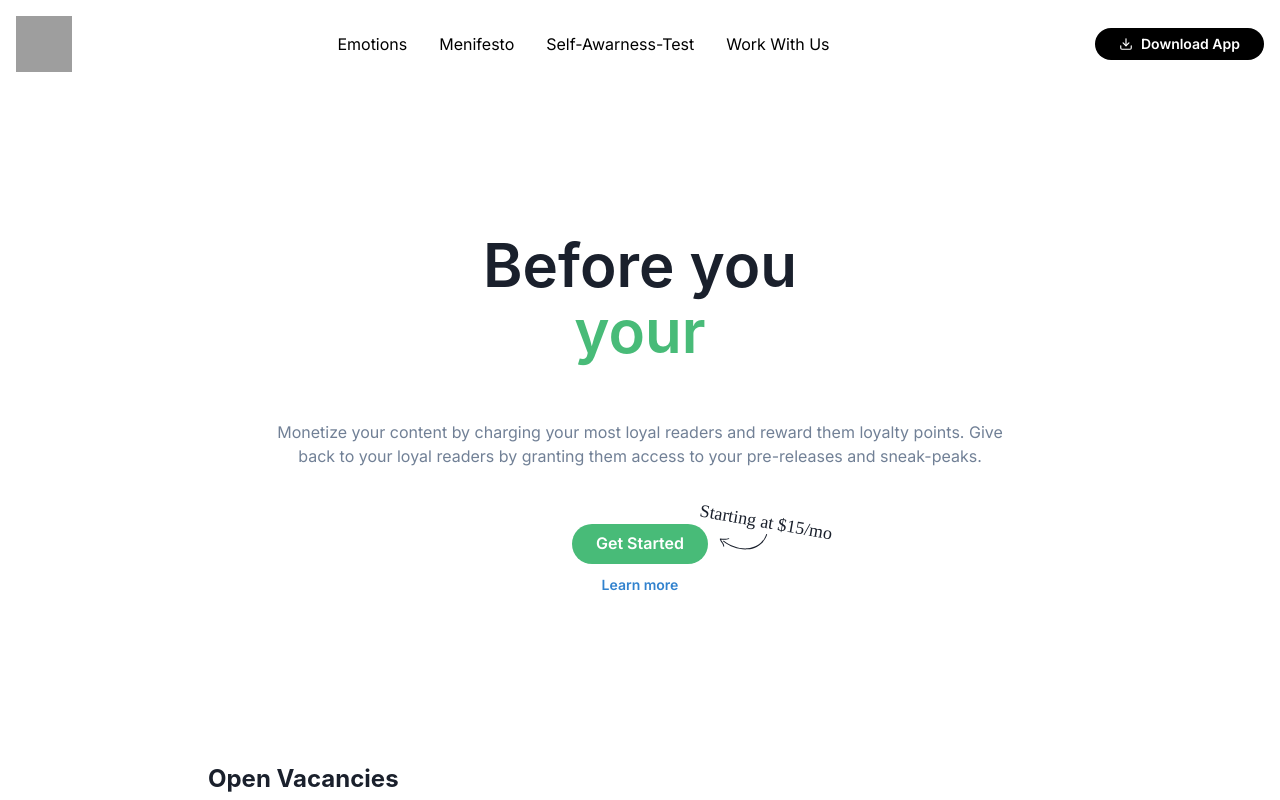
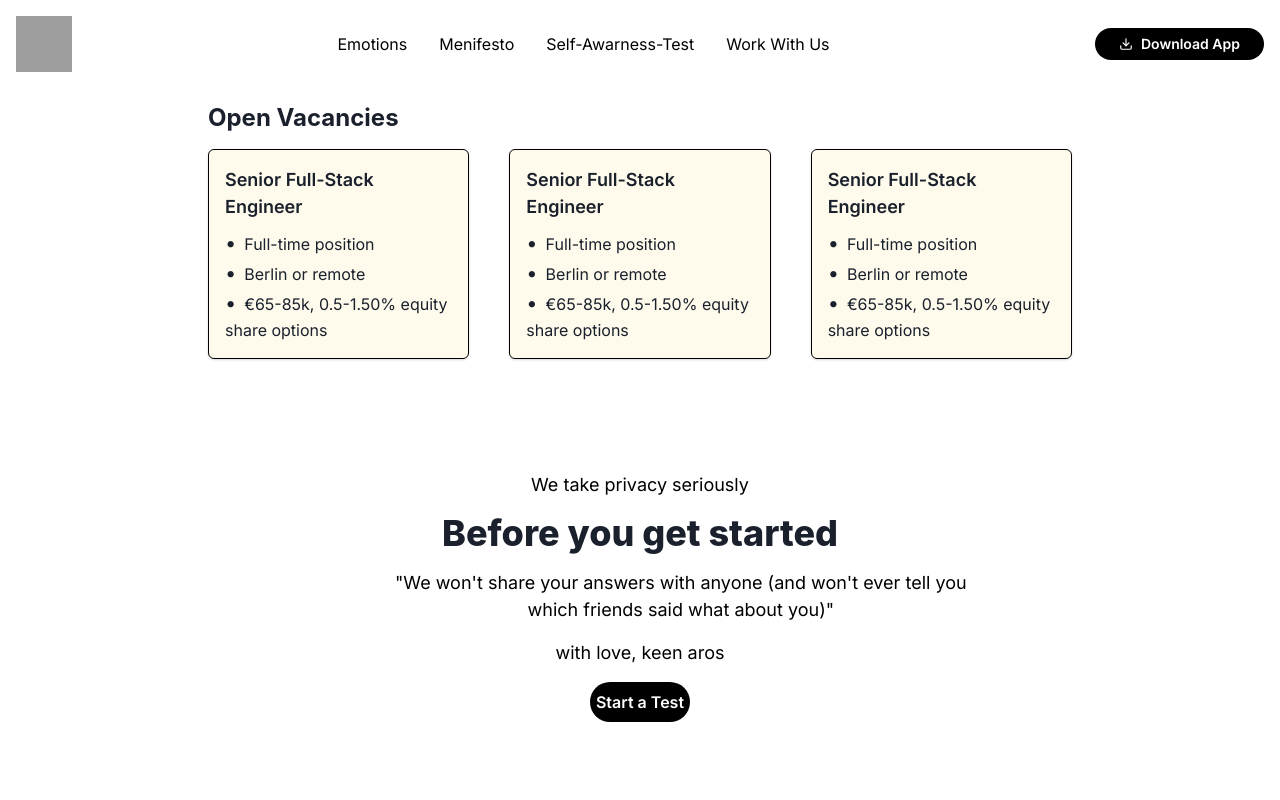
Before and after one commit to dharmikpuri/density-exchange-9131-rn, a Next.js app: page / in a window 1280 px wide. Shown: the top 800 px of the page. Built offline with nearby package versions, Linux system fonts and the light colour scheme; grey boxes are pictures that could not be loaded.

Commit message:
open vacancies and before you get stareted done

```diff
--- a/src/Components/Beforestart.js
+++ b/src/Components/Beforestart.js
@@ -1,95 +1,92 @@
-'use client'
-
-// import Head from 'next/head'
+import React, { useEffect } from 'react';
 import {
   Box,
   Heading,
-  Container,
   Text,
   Button,
+  Container,
   Stack,
-  Icon,
-  useColorModeValue,
-  createIcon,
-} from '@chakra-ui/react'
+} from '@chakra-ui/react';
+import AOS from 'aos';
+import 'aos/dist/aos.css';
+import { motion } from 'framer-motion';
 
 export default function Beforestart() {
+  useEffect(() => {
+    AOS.init({
+      duration: 800, // Duration of animations
+      once: true, // Animation will occur only once
+    });
+  }, []);
+
+  const staggerVariants = {
+    hidden: { opacity: 0, y: 20 },
+    visible: { opacity: 1, y: 0, transition: { staggerChildren: 0.3 } },
+  };
+
+  const fadeInVariants = {
+    hidden: { opacity: 0 },
+    visible: { opacity: 1 },
+  };
+
   return (
-    <>
-      <Container maxW={'3xl'}>
-        <Stack
-          as={Box}
-          textAlign={'center'}
-          spacing={{ base: 8, md: 14 }}
-          py={{ base: 20, md: 36 }}>
+    <Container maxW="4xl" centerContent>
+      <Stack
+        as={Box}
+        textAlign="center"
+        spacing={4} // Added spacing between points
+        py={{ base: 10, md: 20 }}
+        w="60%"
+        variants={staggerVariants}
+        initial="hidden"
+        animate="visible"
+      >
+        <motion.div data-aos="fade" data-aos-once="true">
+          <Text fontSize="lg" color="black">
+            We take privacy seriously
+          </Text>
+        </motion.div>
+        <motion.div data-aos="fade" data-aos-once="true">
           <Heading
-            fontWeight={600}
-            fontSize={{ base: '2xl', sm: '4xl', md: '6xl' }}
-            lineHeight={'110%'}>
-           Before you   <br />
-            <Text as={'span'} color={'green.400'}>
-              your
-            </Text>
+            fontWeight={800}
+            fontSize={{ base: 'md', sm: '2xl', md: '4xl' }}
+            lineHeight={'110%'}
+          >
+            Before you get started
           </Heading>
-          <Text color={'gray.500'}>
-            Monetize your content by charging your most loyal readers and reward them
-            loyalty points. Give back to your loyal readers by granting them access to
-            your pre-releases and sneak-peaks.
+        </motion.div>
+        <motion.div data-aos="fade" data-aos-once="true">
+          <Text fontSize="lg" color="black" noOfLines={2} w="600px" mr="70px">
+            "We won't share your answers with anyone (and won't ever tell you which friends said what about you)"
           </Text>
-          <Stack
-            direction={'column'}
-            spacing={3}
-            align={'center'}
-            alignSelf={'center'}
-            position={'relative'}>
+        </motion.div>
+        <motion.div data-aos="fade" data-aos-once="true">
+          <Text fontSize="lg" color="black">
+            with love, keen aros
+          </Text>
+        </motion.div>
+        <motion.div data-aos="fade" data-aos-once="true">
+          <Box display="flex" justifyContent="center">
             <Button
-              colorScheme={'green'}
-              bg={'green.400'}
-              rounded={'full'}
-              px={6}
+              color="white"
+              bg="black"
+              rounded="full"
+              w="100px"
+              px={4}
               _hover={{
-                bg: 'green.500',
-              }}>
-              Get Started
+                bg: 'gray.900',
+              }}
+            >
+              Start a Test
             </Button>
-            <Button variant={'link'} colorScheme={'blue'} size={'sm'}>
-              Learn more
-            </Button>
-            <Box>
-              <Icon
-                as={Arrow}
-                color={useColorModeValue('gray.800', 'gray.300')}
-                w={71}
-                position={'absolute'}
-                right={-71}
-                top={'10px'}
-              />
-              <Text
-                fontSize={'lg'}
-                fontFamily={'Caveat'}
-                position={'absolute'}
-                right={'-125px'}
-                top={'-15px'}
-                transform={'rotate(10deg)'}>
-                Starting at $15/mo
-              </Text>
-            </Box>
-          </Stack>
-        </Stack>
-      </Container>
-    </>
-  )
+          </Box>
+        </motion.div>
+        <motion.div data-aos="fade" data-aos-once="true">
+          <Text fontSize="lg" color="black">
+            Take only 5 minutes
+          </Text>
+        </motion.div>
+      </Stack>
+    </Container>
+  );
 }
-
-const Arrow = createIcon({
-  displayName: 'Arrow',
-  viewBox: '0 0 72 24',
-  path: (
-    <path
-      fillRule="evenodd"
-      clipRule="evenodd"
-      d="M0.600904 7.08166C0.764293 6.8879 1.01492 6.79004 1.26654 6.82177C2.83216 7.01918 5.20326 7.24581 7.54543 7.23964C9.92491 7.23338 12.1351 6.98464 13.4704 6.32142C13.84 6.13785 14.2885 6.28805 14.4722 6.65692C14.6559 7.02578 14.5052 7.47362 14.1356 7.6572C12.4625 8.48822 9.94063 8.72541 7.54852 8.7317C5.67514 8.73663 3.79547 8.5985 2.29921 8.44247C2.80955 9.59638 3.50943 10.6396 4.24665 11.7384C4.39435 11.9585 4.54354 12.1809 4.69301 12.4068C5.79543 14.0733 6.88128 15.8995 7.1179 18.2636C7.15893 18.6735 6.85928 19.0393 6.4486 19.0805C6.03792 19.1217 5.67174 18.8227 5.6307 18.4128C5.43271 16.4346 4.52957 14.868 3.4457 13.2296C3.3058 13.0181 3.16221 12.8046 3.01684 12.5885C2.05899 11.1646 1.02372 9.62564 0.457909 7.78069C0.383671 7.53862 0.437515 7.27541 0.600904 7.08166ZM5.52039 10.2248C5.77662 9.90161 6.24663 9.84687 6.57018 10.1025C16.4834 17.9344 29.9158 22.4064 42.0781 21.4773C54.1988 20.5514 65.0339 14.2748 69.9746 0.584299C70.1145 0.196597 70.5427 -0.0046455 70.931 0.134813C71.3193 0.274276 71.5206 0.70162 71.3807 1.08932C66.2105 15.4159 54.8056 22.0014 42.1913 22.965C29.6185 23.9254 15.8207 19.3142 5.64226 11.2727C5.31871 11.0171 5.26415 10.5479 5.52039 10.2248Z"
-      fill="currentColor"
-    />
-  ),
-})
--- a/src/Components/Vacancies.js
+++ b/src/Components/Vacancies.js
@@ -1,11 +1,24 @@
 import React, { useState } from 'react';
-import { Box, SimpleGrid, Icon, Text, Stack, ChakraProvider, Heading, Button } from '@chakra-ui/react';
+import {
+  Box,
+  SimpleGrid,
+  Text,
+  ChakraProvider,
+  Heading,
+  Button,
+} from '@chakra-ui/react';
+import { motion, AnimatePresence } from 'framer-motion';
 import { FcAssistant, FcDonate, FcInTransit } from 'react-icons/fc';
 
 const Feature = ({ title, points }) => {
   const [hovered, setHovered] = useState(false);
 
   return (
+    <motion.div
+      className="feature-box"
+      onMouseEnter={() => setHovered(true)}
+      onMouseLeave={() => setHovered(false)}
+    >
       <Box
         p={4}
         border="1px solid black"
@@ -14,8 +27,6 @@ const Feature = ({ title, points }) => {
         boxShadow="base"
         mb={4}
         transition="background-color 0.3s"
-      onMouseEnter={() => setHovered(true)}
-      onMouseLeave={() => setHovered(false)}
         display="flex"
         flexDirection="column"
         justifyContent="space-between"
@@ -26,13 +37,29 @@ const Feature = ({ title, points }) => {
           </Text>
           <ul>
             {points.map((point, index) => (
-            <li key={index} color="gray.700" fontSize="sm">
+              <li
+                key={index}
+                color="gray.700"
+                fontSize="sm"
+                display="flex"
+                alignItems="center"
+              >
+                <Box as="span" fontSize="xl" mr={2}>
+                  •
+                </Box>
                 {point}
               </li>
             ))}
           </ul>
         </div>
+        <AnimatePresence>
           {hovered && (
+            <motion.div
+              initial={{ opacity: 0, y: 20 }}
+              animate={{ opacity: 1, y: 0 }}
+              exit={{ opacity: 0, y: 20 }}
+              transition={{ duration: 0.9 }}
+            >
               <Button
                 size="sm"
                 colorScheme="white"
@@ -45,8 +72,11 @@ const Feature = ({ title, points }) => {
               >
                 View Details
               </Button>
+            </motion.div>
           )}
+        </AnimatePresence>
       </Box>
+    </motion.div>
   );
 };
 
@@ -60,15 +90,27 @@ export default function Vacancies() {
         <SimpleGrid columns={{ base: 1, md: 3 }} spacing={10}>
           <Feature
             title={'Senior Full-Stack Engineer'}
-            points={['Full Time Position', 'Open to Work', 'I am Open to Work']}
+            points={[
+              'Full-time position',
+              'Berlin or remote',
+              '€65-85k, 0.5-1.50% equity share options',
+            ]}
           />
           <Feature
             title={'Senior Full-Stack Engineer'}
-            points={['Full Time Position', 'Open to Work', 'I am Open to Work']}
+            points={[
+              'Full-time position',
+              'Berlin or remote',
+              '€65-85k, 0.5-1.50% equity share options',
+            ]}
           />
           <Feature
             title={'Senior Full-Stack Engineer'}
-            points={['Full Time Position', 'Open to Work', 'I am Open to Work']}
+            points={[
+              'Full-time position',
+              'Berlin or remote',
+              '€65-85k, 0.5-1.50% equity share options',
+            ]}
           />
         </SimpleGrid>
       </Box>
--- a/src/app/page.js
+++ b/src/app/page.js
@@ -21,8 +21,8 @@ export default function Home() {
     <React.Fragment>
 
       <Navbar />
+      <Vacancies />
       <Beforestart />
-      <Vacancies />
     </React.Fragment>
 
   );
```
Also changed, not shown: src/Components/Footer.js (added). Lines whose indentation alone changed are shown as unchanged.
